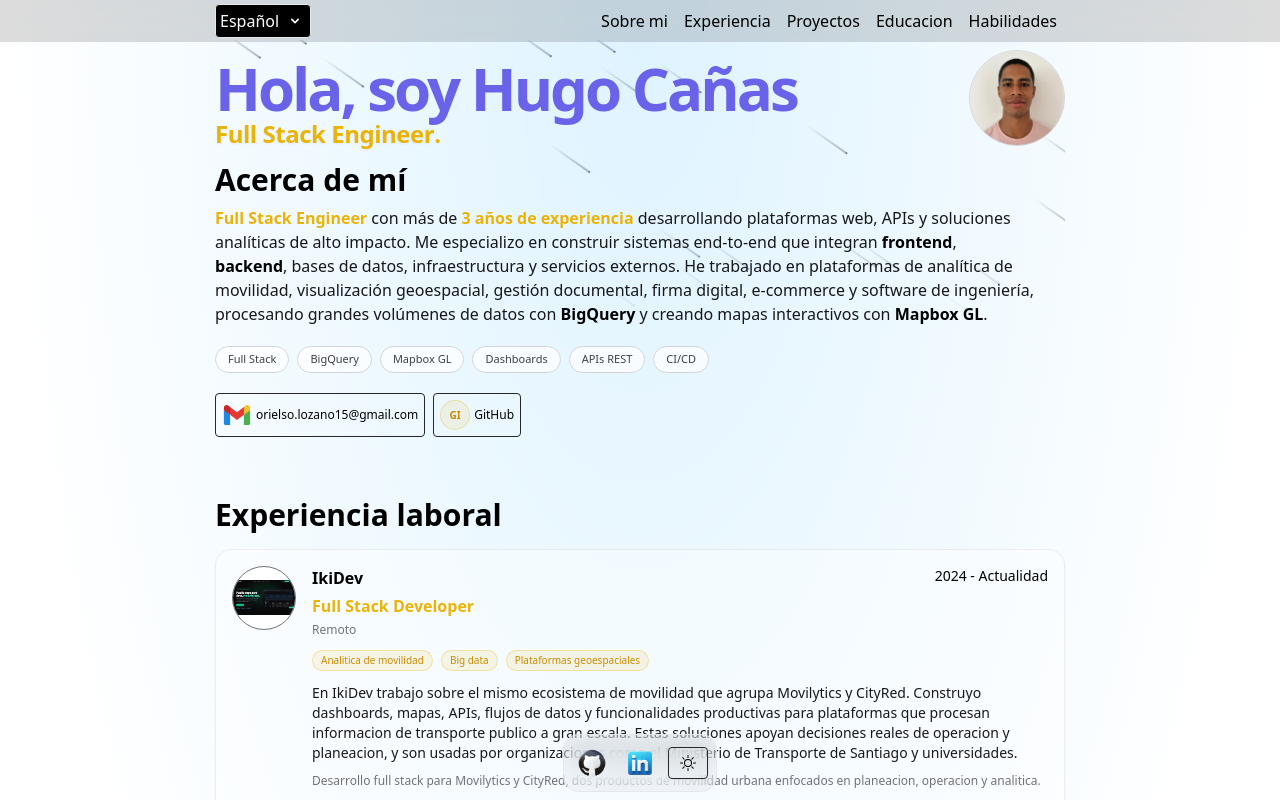
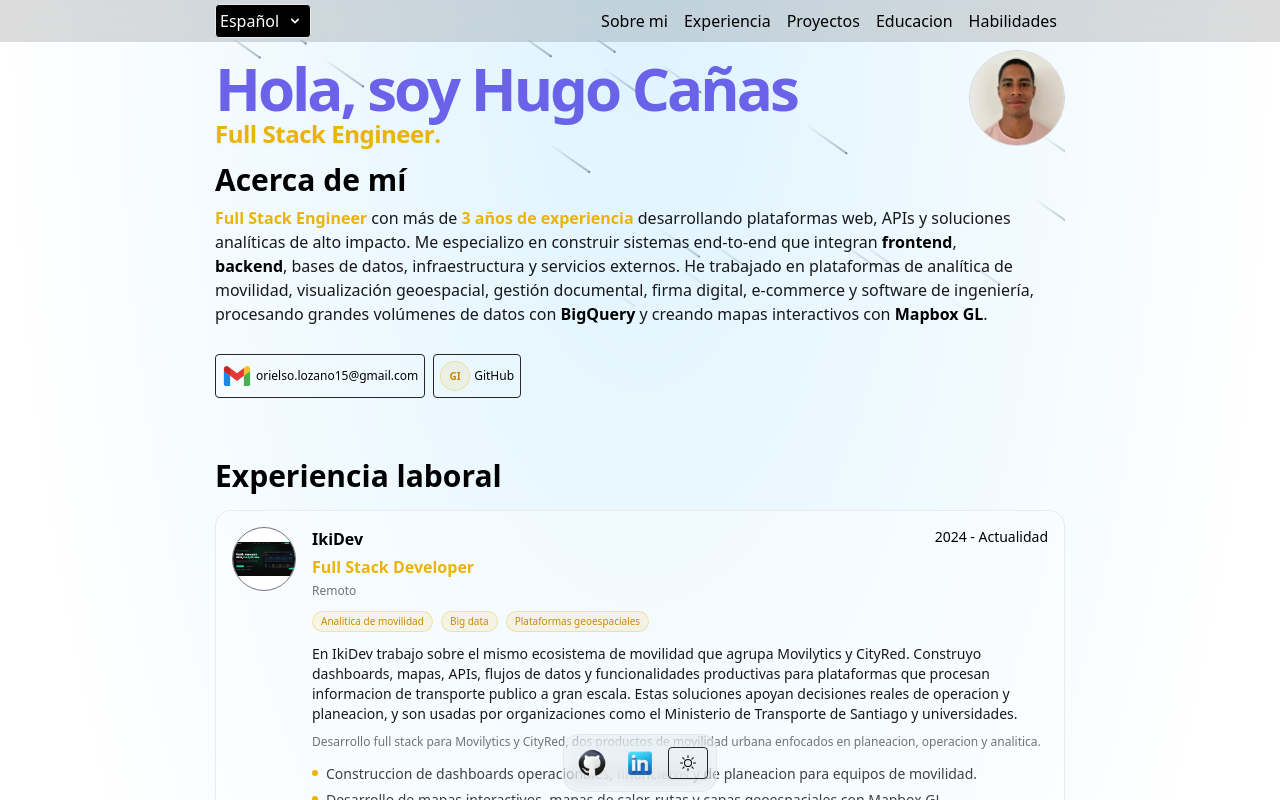
Before and after one commit to HugoOrielso/portfoliohugoorielso, a React (Vite) app: page / in a window 1280 px wide. Shown: the top 800 px of the page. Built offline with nearby package versions, Linux system fonts and the light colour scheme; a web font is replaced by a local one.

Commit message:
some updates

```diff
--- a/src/components/About.tsx
+++ b/src/components/About.tsx
@@ -108,7 +108,7 @@ const About = () => {
               )}
             </BlurFade>
 
-            <BlurFade delay={0.35} inView>
+            {/* <BlurFade delay={0.35} inView>
               <div className="mt-3 flex flex-wrap gap-2">
                 {highlights.map(item => (
                   <span
@@ -119,7 +119,7 @@ const About = () => {
                   </span>
                 ))}
               </div>
-            </BlurFade>
+            </BlurFade> */}
           </div>
 
           <div className="flex flex-wrap items-center w-full gap-2 py-1">
```
